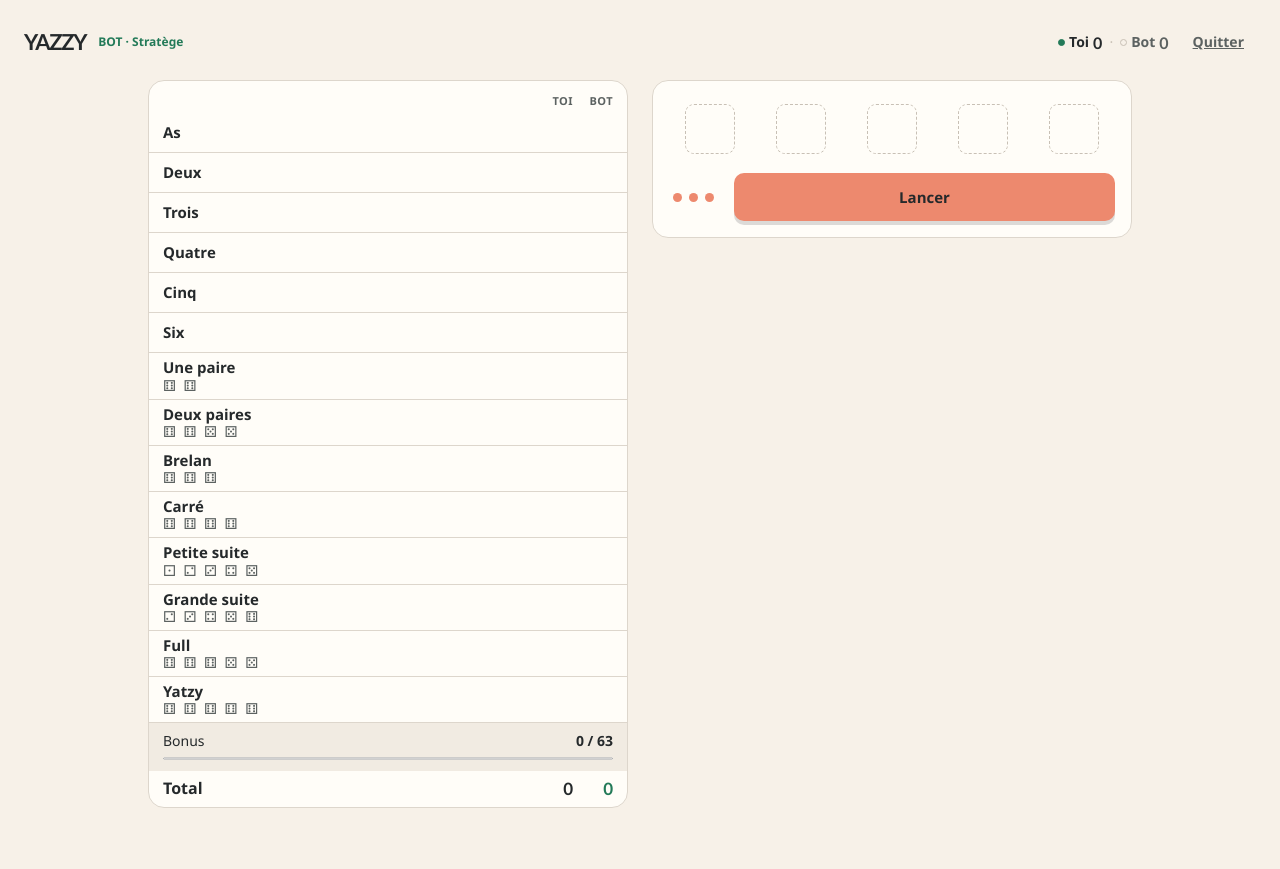
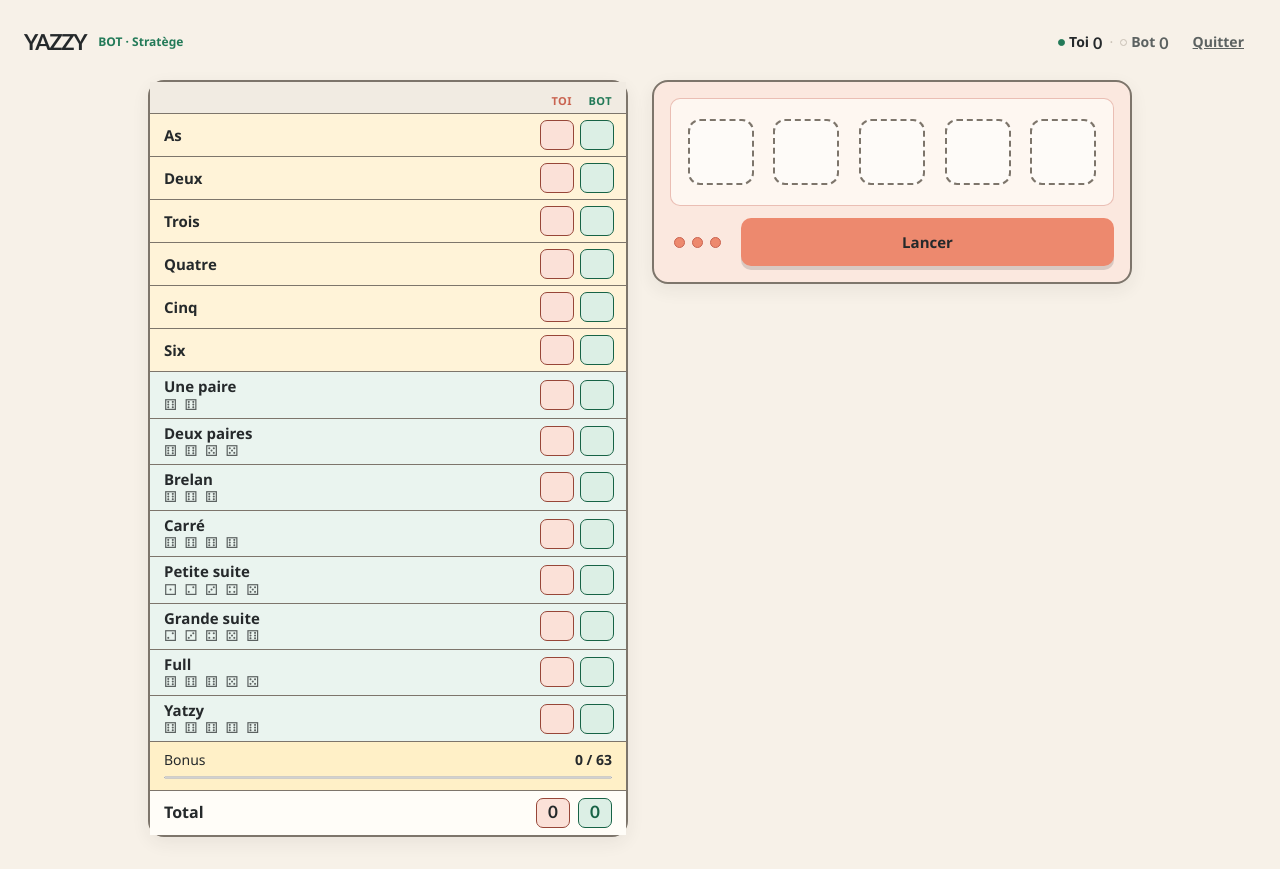
Before and after one commit to Matahari165/yazzy, a Next.js app: page /game in a window 1280 px wide. Before the commit the page ends 840 px from the top, so only its background shows below. Built offline with nearby package versions, Linux system fonts and the light colour scheme.

Commit message:
Améliorer la lisibilité du plateau

```diff
--- a/src/app/globals.css
+++ b/src/app/globals.css
@@ -15,6 +15,18 @@
   --yellow-soft: #fff0c7;
   --focus: #174b5c;
   --danger: #a33b3d;
+  --board-border: #7d756b;
+  --score-upper-surface: #fff3d8;
+  --score-combo-surface: #eaf4ef;
+  --score-player-cell: #fbe1d8;
+  --score-opponent-cell: #dcefe5;
+  --score-player-ink: #974638;
+  --game-green-strong: #176346;
+  --score-selected-surface: #ffd4c6;
+  --dice-zone-surface: #fbe8df;
+  --die-face-surface: #fffefa;
+  --die-face-border: #686c6b;
+  --die-pip: #202526;
   --shadow-soft: 0 8px 24px rgb(37 41 43 / 8%);
   --shadow-button: 0 4px 0 rgb(37 41 43 / 16%);
   --radius-sm: 10px;
@@ -392,7 +404,7 @@ h3 { font-size: 18px; line-height: 1.2; }
 }
 
 .quit-link:hover { color: var(--ink); background: var(--surface-muted); }
-.game-content { display: grid; grid-template-columns: minmax(360px, 0.98fr) minmax(360px, 1.02fr); gap: 16px; align-items: start; }
+.game-content { display: grid; grid-template-columns: minmax(320px, 0.98fr) minmax(320px, 1.02fr); gap: 16px; align-items: start; }
 
 .connection-notice {
   margin: 0 0 12px;
@@ -411,8 +423,9 @@ h3 { font-size: 18px; line-height: 1.2; }
 .bot-turn-panel,
 .opponent-turn-panel {
   background: var(--surface);
-  border: 1px solid var(--line);
+  border: 2px solid var(--board-border);
   border-radius: var(--radius-md);
+  box-shadow: 0 6px 18px rgb(37 41 43 / 7%);
 }
 .opponent-turn-panel {
   display: grid;
@@ -439,10 +452,14 @@ h3 { font-size: 18px; line-height: 1.2; }
   letter-spacing: 0.04em;
   text-align: right;
   text-transform: uppercase;
+  background: var(--surface-muted);
+  border-bottom: 1px solid var(--board-border);
 }
 .score-legend span:first-child { grid-column: 2; }
+.score-legend span:nth-child(odd) { color: var(--coral-deep); }
+.score-legend span:nth-child(even) { color: var(--green); }
 .score-legend-repeat { display: none; }
-.score-list { display: grid; }
+.score-list { display: grid; gap: 1px; background: var(--board-border); }
 .score-list-item { position: relative; min-width: 0; }
 .score-row {
   width: 100%;
@@ -454,20 +471,34 @@ h3 { font-size: 18px; line-height: 1.2; }
   padding: 6px 14px;
   color: var(--ink);
   text-align: left;
-  background: transparent;
+  background: var(--surface);
   border: 0;
-  border-bottom: 1px solid var(--line);
   transition: background-color 150ms ease, box-shadow 150ms ease;
 }
+.score-list-item:nth-child(-n + 6) .score-row { background: var(--score-upper-surface); }
+.score-list-item:nth-child(n + 7) .score-row { background: var(--score-combo-surface); }
 .score-row:disabled { cursor: default; opacity: 1; }
 .score-row:not(:disabled):hover { background: var(--surface-muted); }
 .score-row:not(:disabled):focus-visible { position: relative; z-index: 1; outline-offset: -3px; }
-.score-row[data-selected="true"] { background: var(--coral-soft); box-shadow: inset 4px 0 0 var(--coral-deep); }
-.score-row[data-filled="true"] { opacity: 0.35; color: var(--ink-soft); }
+.score-row[data-selected="true"] { position: relative; z-index: 1; background: var(--score-selected-surface); box-shadow: inset 0 0 0 2px var(--coral-deep); }
+.score-row[data-filled="true"] { opacity: 0.48; color: var(--ink-soft); }
 .score-category { min-width: 0; overflow: hidden; font-size: 15px; font-weight: 700; line-height: 1.15; text-overflow: ellipsis; white-space: nowrap; }
 .score-category-hint { display: block; margin-top: 1px; color: var(--ink-soft); font-size: 15px; font-weight: 400; letter-spacing: 0.12em; line-height: 1; }
-.score-value { min-width: 32px; font-family: var(--font-display); font-size: 17px; text-align: right; font-variant-numeric: tabular-nums; }
-.score-value-bot { color: var(--green); }
+.score-value {
+  min-width: 34px;
+  min-height: 30px;
+  display: grid;
+  place-items: center;
+  color: var(--score-player-ink);
+  background: var(--score-player-cell);
+  border: 1px solid var(--score-player-ink);
+  border-radius: 7px;
+  font-family: var(--font-display);
+  font-size: 17px;
+  text-align: center;
+  font-variant-numeric: tabular-nums;
+}
+.score-value-bot { color: var(--game-green-strong); background: var(--score-opponent-cell); border-color: var(--game-green-strong); }
 .score-help-popover {
   position: absolute;
   z-index: 30;
@@ -514,13 +545,13 @@ h3 { font-size: 18px; line-height: 1.2; }
   from { opacity: 0; transform: translateY(4px) scale(0.98); }
   to { opacity: 1; transform: translateY(0) scale(1); }
 }
-.bonus-summary { display: grid; gap: 4px; padding: 8px 14px 10px; background: var(--surface-muted); }
-.total-row { display: grid; grid-template-columns: minmax(0, 1fr) 32px 32px; gap: 8px; padding: 6px 14px; align-items: center; }
+.bonus-summary { display: grid; gap: 4px; padding: 8px 14px 10px; background: var(--yellow-soft); border-top: 1px solid var(--board-border); }
+.total-row { display: grid; grid-template-columns: minmax(0, 1fr) 34px 34px; gap: 8px; padding: 7px 14px; align-items: center; background: var(--surface); border-top: 1px solid var(--board-border); }
 .bonus-summary > div { display: flex; justify-content: space-between; gap: 12px; font-size: 14px; }
 .bonus-summary strong { font-variant-numeric: tabular-nums; }
 .bonus-summary progress { width: 100%; height: 5px; accent-color: var(--green); }
 
-.game-table { display: grid; gap: 12px; padding: 16px; }
+.game-table { display: grid; gap: 12px; padding: 16px; background: var(--dice-zone-surface); }
 .decision-panel { display: grid; gap: 10px; padding: 14px; background: var(--green-soft); border-radius: var(--radius-sm); }
 .decision-panel-heading { display: flex; align-items: start; justify-content: space-between; gap: 16px; }
 .decision-panel-heading h2 { margin-bottom: 0; }
@@ -531,26 +562,48 @@ h3 { font-size: 18px; line-height: 1.2; }
 .decision-actions .primary-action { flex: 1 1 190px; }
 .decision-details { display: grid; gap: 8px; padding-top: 4px; border-top: 1px solid rgb(35 122 88 / 24%); }
 .decision-details p { margin: 0; font-size: 14px; }
-.dice-tray { display: grid; grid-template-columns: repeat(5, minmax(48px, 1fr)); gap: 8px; }
+.dice-tray {
+  display: grid;
+  grid-template-columns: repeat(5, minmax(64px, 1fr));
+  gap: 10px;
+  padding: 12px;
+  background: rgb(255 253 248 / 72%);
+  border: 1px solid rgb(201 99 80 / 38%);
+  border-radius: var(--radius-sm);
+}
 .die-placeholder,
-.die-button { min-width: 48px; min-height: 64px; }
+.die-button { min-width: 64px; min-height: 82px; }
 .die-placeholder { position: relative; display: grid; place-items: center; }
-.die-placeholder::before { width: 48px; height: 48px; content: ""; border: 1px dashed var(--line-strong); border-radius: 9px; }
-.die-button { position: relative; display: grid; place-items: center; padding: 6px 4px 10px; color: var(--ink); background: transparent; border: 0; border-radius: var(--radius-sm); transition: background-color 150ms ease, transform 180ms ease; }
+.die-placeholder::before { width: 62px; height: 62px; content: ""; background: rgb(255 255 255 / 48%); border: 2px dashed var(--board-border); border-radius: 12px; }
+.die-button { position: relative; display: grid; place-items: start center; padding: 6px 2px 16px; color: var(--ink); background: transparent; border: 0; border-radius: var(--radius-sm); transition: background-color 150ms ease, transform 180ms ease; }
+.die-button::after {
+  position: absolute;
+  bottom: 1px;
+  color: var(--game-green-strong);
+  content: "GARDÉ";
+  font-size: 9px;
+  font-weight: 900;
+  letter-spacing: 0.08em;
+  line-height: 1;
+  opacity: 0;
+  transform: translateY(2px);
+  transition: opacity 150ms ease, transform 150ms ease;
+}
 .die-button:disabled { cursor: default; opacity: 1; }
-.die-button:not(:disabled):hover { background: var(--surface-muted); }
+.die-button:not(:disabled):hover { background: rgb(255 255 255 / 62%); }
 .die-button[data-held="true"] { transform: translateY(-4px); }
-.die-face { width: 48px; height: 48px; display: grid; grid-template-columns: repeat(3, 1fr); grid-template-rows: repeat(3, 1fr); gap: 4px; padding: 7px; background: var(--surface); border: 1px solid var(--line-strong); border-radius: 9px; transition: background-color 150ms ease, border-color 150ms ease, box-shadow 150ms ease; }
-.die-button[data-held="true"] .die-face { background: var(--green-soft); border-color: var(--green); box-shadow: 0 0 0 2px rgb(35 122 88 / 12%); }
-.die-face .pip { width: 7px; height: 7px; align-self: center; justify-self: center; background: var(--ink); border-radius: 50%; opacity: 0; }
+.die-button[data-held="true"]::after { opacity: 1; transform: translateY(0); }
+.die-face { width: 64px; height: 64px; display: grid; grid-template-columns: repeat(3, 1fr); grid-template-rows: repeat(3, 1fr); gap: 5px; padding: 9px; background: var(--die-face-surface); border: 2px solid var(--die-face-border); border-radius: 12px; box-shadow: 0 4px 0 rgb(37 41 43 / 18%); transition: background-color 150ms ease, border-color 150ms ease, box-shadow 150ms ease; }
+.die-button[data-held="true"] .die-face { background: var(--green-soft); border-color: var(--game-green-strong); box-shadow: 0 4px 0 rgb(35 122 88 / 28%), 0 0 0 3px rgb(35 122 88 / 13%); }
+.die-face .pip { width: 9px; height: 9px; align-self: center; justify-self: center; background: var(--die-pip); border-radius: 50%; opacity: 0; }
 .die-face .pip[data-visible="true"] { opacity: 1; }
 .roll-controls { display: grid; grid-template-columns: auto minmax(0, 1fr); align-items: center; gap: 16px; }
 .roll-controls .primary-action,
 .roll-controls .secondary-action { flex: 1; }
 .roll-indicator { display: inline-flex; align-items: center; gap: 7px; padding: 0 4px; }
-.roll-indicator i { width: 9px; height: 9px; background: var(--coral); border-radius: 50%; }
-.roll-indicator i[data-used="true"] { background: var(--line-strong); }
-.bot-turn-panel { display: grid; gap: 12px; padding: 16px; }
+.roll-indicator i { width: 11px; height: 11px; background: var(--coral); border: 1px solid var(--coral-deep); border-radius: 50%; }
+.roll-indicator i[data-used="true"] { background: var(--surface); border-color: var(--board-border); }
+.bot-turn-panel { display: grid; gap: 12px; padding: 16px; background: var(--green-soft); }
 .bot-status { margin: 0; color: var(--green); font-family: var(--font-display); font-size: 18px; font-weight: 700; }
 
 .finished-card { width: min(100%, 620px); margin: 32px auto 0; padding: clamp(24px, 5vw, 48px); text-align: center; }
@@ -592,7 +645,7 @@ h3 { font-size: 18px; line-height: 1.2; }
   .score-legend-repeat { display: block; }
   .score-row { min-height: 44px; gap: 6px; padding: 4px 10px; }
   .score-category { font-size: 15px; }
-  .score-value { min-width: 26px; font-size: 17px; }
+  .score-value { min-width: 26px; min-height: 28px; font-size: 16px; }
   .score-help-popover[data-placement] {
     position: fixed;
     inset: auto 12px max(12px, env(safe-area-inset-bottom));
@@ -610,13 +663,14 @@ h3 { font-size: 18px; line-height: 1.2; }
   .decision-panel { gap: 8px; padding: 10px; }
   .decision-panel-heading h2 { font-size: 20px; }
   .decision-points { font-size: 20px; }
-  .dice-tray { gap: 5px; }
+  .dice-tray { grid-template-columns: repeat(5, minmax(48px, 1fr)); gap: 5px; padding: 8px 4px; }
   .die-placeholder,
-  .die-button { min-width: 44px; min-height: 52px; }
+  .die-button { min-width: 44px; min-height: 64px; }
   .die-placeholder::before,
-  .die-face { width: 40px; height: 40px; }
-  .die-face { gap: 3px; padding: 5px; }
-  .die-face .pip { width: 6px; height: 6px; }
+  .die-face { width: 48px; height: 48px; }
+  .die-placeholder::before { border-radius: 10px; }
+  .die-face { gap: 3px; padding: 6px; border-radius: 10px; }
+  .die-face .pip { width: 7px; height: 7px; }
   .die-button[data-held="true"] { transform: translateY(-3px); }
   .roll-controls { gap: 8px; }
   .roll-controls .primary-action,
@@ -641,6 +695,16 @@ h3 { font-size: 18px; line-height: 1.2; }
 @media (max-width: 430px) and (max-height: 620px) {
   .bonus-summary { padding: 6px 10px 7px; }
   .game-table { gap: 8px; padding: 10px; }
+}
+
+@media (min-width: 761px) and (max-width: 900px) {
+  .dice-tray { grid-template-columns: repeat(5, minmax(52px, 1fr)); gap: 5px; padding: 6px; }
+  .die-placeholder,
+  .die-button { min-width: 52px; min-height: 70px; }
+  .die-placeholder::before,
+  .die-face { width: 52px; height: 52px; }
+  .die-face { gap: 3px; padding: 7px; }
+  .die-face .pip { width: 7px; height: 7px; }
 }
 
 @media (max-width: 940px) and (orientation: landscape) and (max-height: 560px) {
@@ -670,7 +734,9 @@ h3 { font-size: 18px; line-height: 1.2; }
   .die-placeholder,
   .die-button { min-width: 44px; min-height: 52px; }
   .die-placeholder::before,
-  .die-face { width: 38px; height: 38px; }
+  .die-face { width: 42px; height: 42px; }
+  .die-face { padding: 5px; }
+  .die-face .pip { width: 6px; height: 6px; }
 }
 
 @media (min-width: 1100px) {
```
